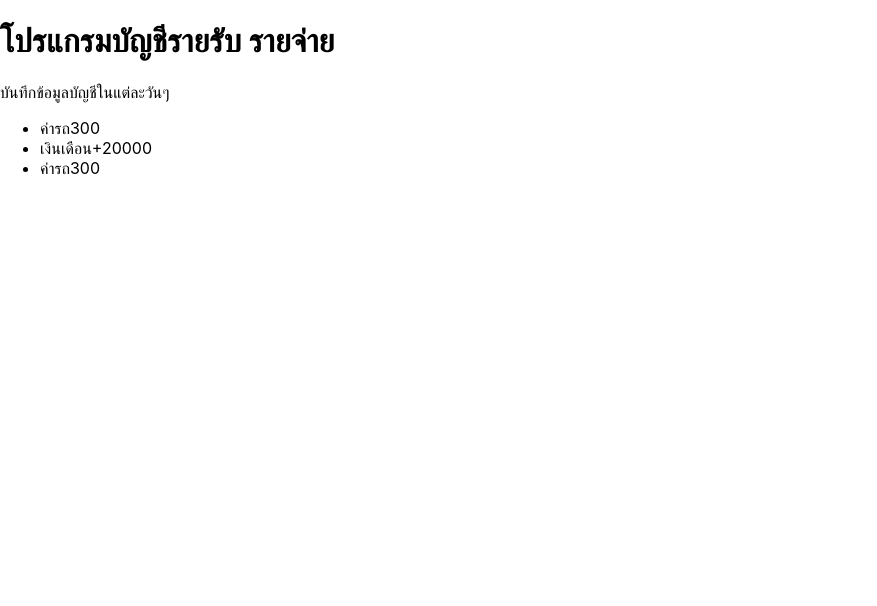
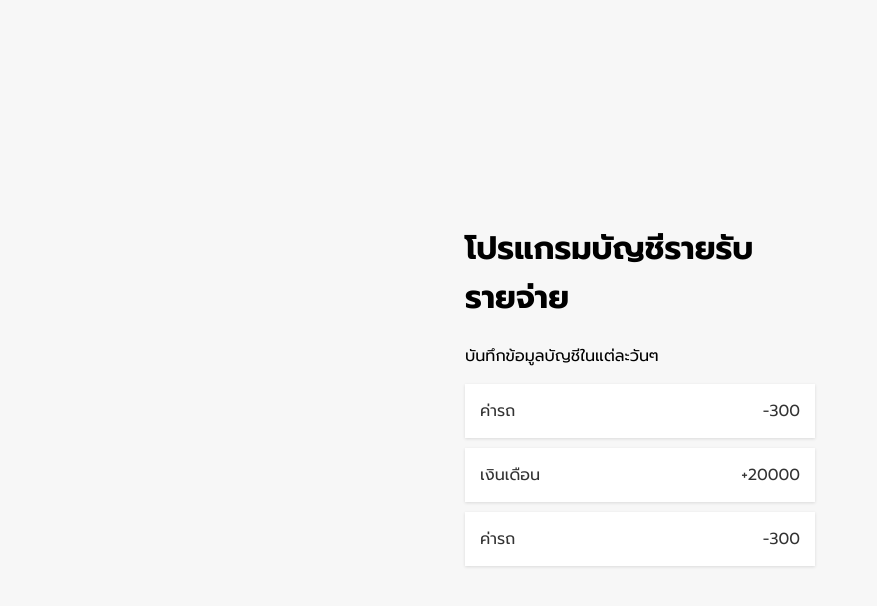
Before and after one commit to Dernorayytor/my_react_practice, a React (Create React App) app in the folder react-basic/: page / in a window 1280 px wide. Shown: the top 606 px of the page, without its empty margins (0-877 px from the left). Built offline with nearby package versions, Linux system fonts and the light colour scheme.

Commit message:
JSX Style & ClassName และ เขียน Style และกำหนด Font

```diff
--- a/react-basic/src/App.css
+++ /dev/null
@@ -1,38 +0,0 @@
-.App {
-  text-align: center;
-}
-
-.App-logo {
-  height: 40vmin;
-  pointer-events: none;
-}
-
-@media (prefers-reduced-motion: no-preference) {
-  .App-logo {
-    animation: App-logo-spin infinite 20s linear;
-  }
-}
-
-.App-header {
-  background-color: #282c34;
-  min-height: 100vh;
-  display: flex;
-  flex-direction: column;
-  align-items: center;
-  justify-content: center;
-  font-size: calc(10px + 2vmin);
-  color: white;
-}
-
-.App-link {
-  color: #61dafb;
-}
-
-@keyframes App-logo-spin {
-  from {
-    transform: rotate(0deg);
-  }
-  to {
-    transform: rotate(360deg);
-  }
-}
--- a/react-basic/src/App.js
+++ b/react-basic/src/App.js
@@ -1,13 +1,13 @@
-// import logo from './logo.svg';
-import './App.css';
+import './style/App.css';
 import React from 'react';
 import Transaction from './component/Transaction';
 const Title =()=><h1>โปรแกรมบัญชีรายรับ รายจ่าย</h1>;
 const Description =()=><p>บันทึกข้อมูลบัญชีในแต่ละวันๆ</p>;
 
 function App() {
+  const design = {color: "red",textAligh:"center",fontSize: '1.5rem'}
   return (
-    <div>
+    <div className='container'>
       <Title/>
       <Description/>
       <Transaction/>
--- a/react-basic/src/component/Item.js
+++ b/react-basic/src/component/Item.js
@@ -1,16 +1,16 @@
 import React from 'react';
-
+import "../style/item.css"
 const Item =()=>{
     const name = 'ค่ารถ';
-    const amount = 300;
+    const amount = - 300;
     return (
-        <li>{name}<span>{amount}</span></li>
+        <li className='item2'>{name}<span>{amount}</span></li>
 );
 }
 
 const Item2 =()=>{
     return (
-        <li>เงินเดือน<span>+20000</span></li>
+        <li className='item'>เงินเดือน<span>+20000</span></li>
 );
 }
 
--- a/react-basic/src/component/Transaction.js
+++ b/react-basic/src/component/Transaction.js
@@ -1,8 +1,8 @@
 import { Item,Item2 } from "./Item";
-
+import "../style/Transaction.css"
 const Transaction =()=>{
     return (
-        <ul>
+        <ul className="item-list">
             <Item/>
             <Item2/>
             <Item/>
--- /dev/null
+++ b/react-basic/src/style/App.css
@@ -0,0 +1,21 @@
+@import url('https://fonts.googleapis.com/css2?family=Prompt:ital,wght@0,100;0,200;0,300;0,400;0,500;0,600;0,700;0,800;0,900;1,100;1,200;1,300;1,400;1,500;1,600;1,700;1,800;1,900&display=swap');
+
+*{
+  box-sizing: border-box;
+  font-family: "Prompt", sans-serif;
+}
+
+body {
+  background: #f7f7f7;
+  display: flex;
+  flex-direction: column;
+  align-items: center;
+  justify-content: center;
+  min-height: 100vh;
+  margin: 0;
+}
+
+.container {
+  margin: 30px auto;
+  width: 350px;
+}
--- /dev/null
+++ b/react-basic/src/style/Transaction.css
@@ -0,0 +1,17 @@
+.item-list{
+    list-style-type: none;
+    padding: 0;
+    margin-bottom: 40px;
+}
+
+.item-list li{
+    background: white;
+    box-shadow: 0 1px 3px rgba(0,0,0,0.12);
+    padding: 15px;
+    color: #333;
+    display: flex;
+    justify-content: space-between;
+    margin: 10px 0;
+    position: relative;
+
+}
--- /dev/null
+++ b/react-basic/src/style/item.css
@@ -0,0 +1,11 @@
+.item{
+    color: green;
+    text-align: center;
+    list-style-type: none;
+}
+
+.item2{
+    color: rgb(128, 0, 0);
+    text-align: center;
+    list-style-type: none;
+}
```
Also changed, not shown: react-basic/การใช้งานReactเบื้องต้น/JSX Style & ClassName.txt (added).
